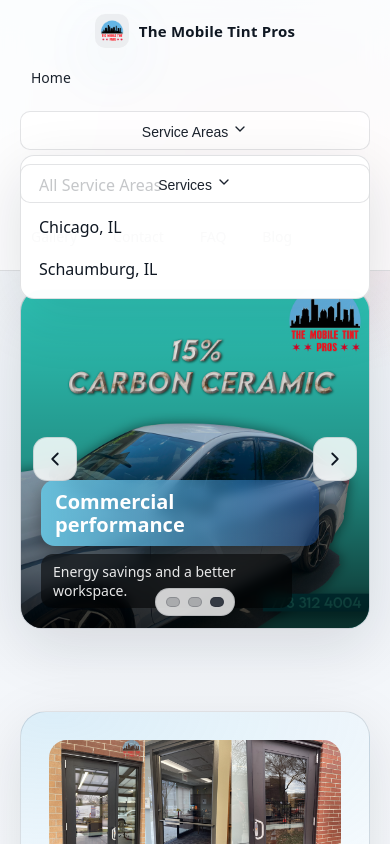
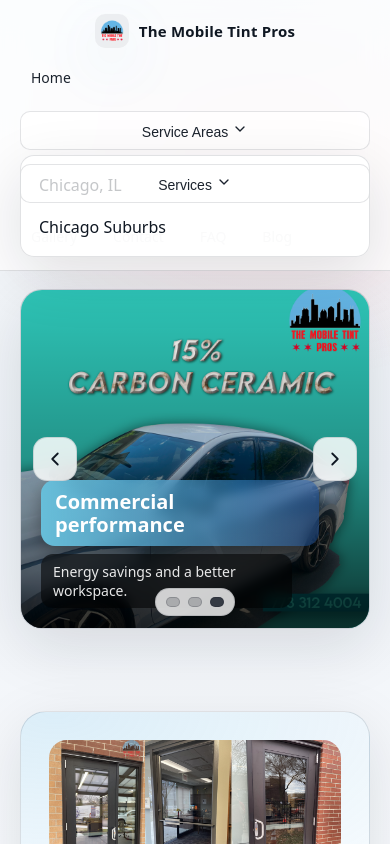
Before and after one commit to atorres112/mobile-tint-pros, a React (Vite) app: page / in a window 390 px wide. Both pictures are taken after a click on the button "Service Areas". Shown: the top 844 px of the page. Built offline with nearby package versions, Linux system fonts and the light colour scheme; grey boxes are pictures that could not be loaded.

Commit message:
Add mobile navbar accordion and hide satisfied customers

```diff
--- a/src/components/Navbar.jsx
+++ b/src/components/Navbar.jsx
@@ -2,36 +2,69 @@ import React, { useEffect, useRef, useState } from "react";
 import { Link, NavLink } from "react-router-dom";
 import { ChevronDown } from "lucide-react";
 
-function Dropdown({ label, children }) {
+function useMediaQuery(query) {
+  const [matches, setMatches] = useState(false);
+
+  useEffect(() => {
+    if (typeof window === "undefined") return undefined;
+    const media = window.matchMedia(query);
+    const handler = () => setMatches(media.matches);
+    handler();
+    if (media.addEventListener) {
+      media.addEventListener("change", handler);
+      return () => media.removeEventListener("change", handler);
+    }
+    media.addListener(handler);
+    return () => media.removeListener(handler);
+  }, [query]);
+
+  return matches;
+}
+
+function Dropdown({ id, label, children, isMobile, openId, onToggle }) {
   const [open, setOpen] = useState(false);
   const ref = useRef(null);
+  const isOpen = isMobile ? openId === id : open;
 
   useEffect(() => {
     function handleClickOutside(e) {
       if (ref.current && !ref.current.contains(e.target)) {
-        setOpen(false);
+        if (isMobile) {
+          onToggle(null);
+        } else {
+          setOpen(false);
+        }
       }
     }
     document.addEventListener("mousedown", handleClickOutside);
     return () => document.removeEventListener("mousedown", handleClickOutside);
-  }, []);
+  }, [isMobile, onToggle]);
 
   return (
     <div className="dropdown" ref={ref}>
       <button
         className="navlink"
-        onClick={() => setOpen(!open)}
+        onClick={() => {
+          if (isMobile) {
+            onToggle(isOpen ? null : id);
+          } else {
+            setOpen(!open);
+          }
+        }}
         type="button"
       >
         {label} <ChevronDown size={16} />
       </button>
 
-      {open && <div className="menu">{children}</div>}
+      {isOpen && <div className="menu">{children}</div>}
     </div>
   );
 }
 
 export default function Navbar() {
+  const isMobile = useMediaQuery("(max-width: 900px)");
+  const [openId, setOpenId] = useState(null);
+
   return (
     <header className="navbar">
       <div className="container nav-inner">
@@ -45,13 +78,24 @@ export default function Navbar() {
             Home
           </NavLink>
 
-          <Dropdown label="Service Areas">
-            <Link to="/service-areas">All Service Areas</Link>
+          <Dropdown
+            id="service-areas"
+            label="Service Areas"
+            isMobile={isMobile}
+            openId={openId}
+            onToggle={setOpenId}
+          >
             <Link to="/chicago">Chicago, IL</Link>
-            <Link to="/suburbs">Schaumburg, IL</Link>
+            <Link to="/suburbs">Chicago Suburbs</Link>
           </Dropdown>
 
-          <Dropdown label="Services">
+          <Dropdown
+            id="services"
+            label="Services"
+            isMobile={isMobile}
+            openId={openId}
+            onToggle={setOpenId}
+          >
             <Link to="/services/residential">Residential</Link>
             <Link to="/services/commercial">Commercial</Link>
             <Link to="/services/automotive">Automotive</Link>
--- a/src/pages/Home.jsx
+++ b/src/pages/Home.jsx
@@ -308,7 +308,7 @@ export default function Home() {
         </div>
       </Section>
 
-      {/* SATISFIED CUSTOMERS */}
+      {/*
       <Section title="Satisfied Customers" kicker="Trusted by">
         <div className="grid4">
           {Array.from({ length: 8 }).map((_, i) => (
@@ -323,6 +323,7 @@ export default function Home() {
           ))}
         </div>
       </Section>
+      */}
     </>
   );
 }
```
Also changed, not shown: 1 other file (tests, documents, lock files or other folders).
